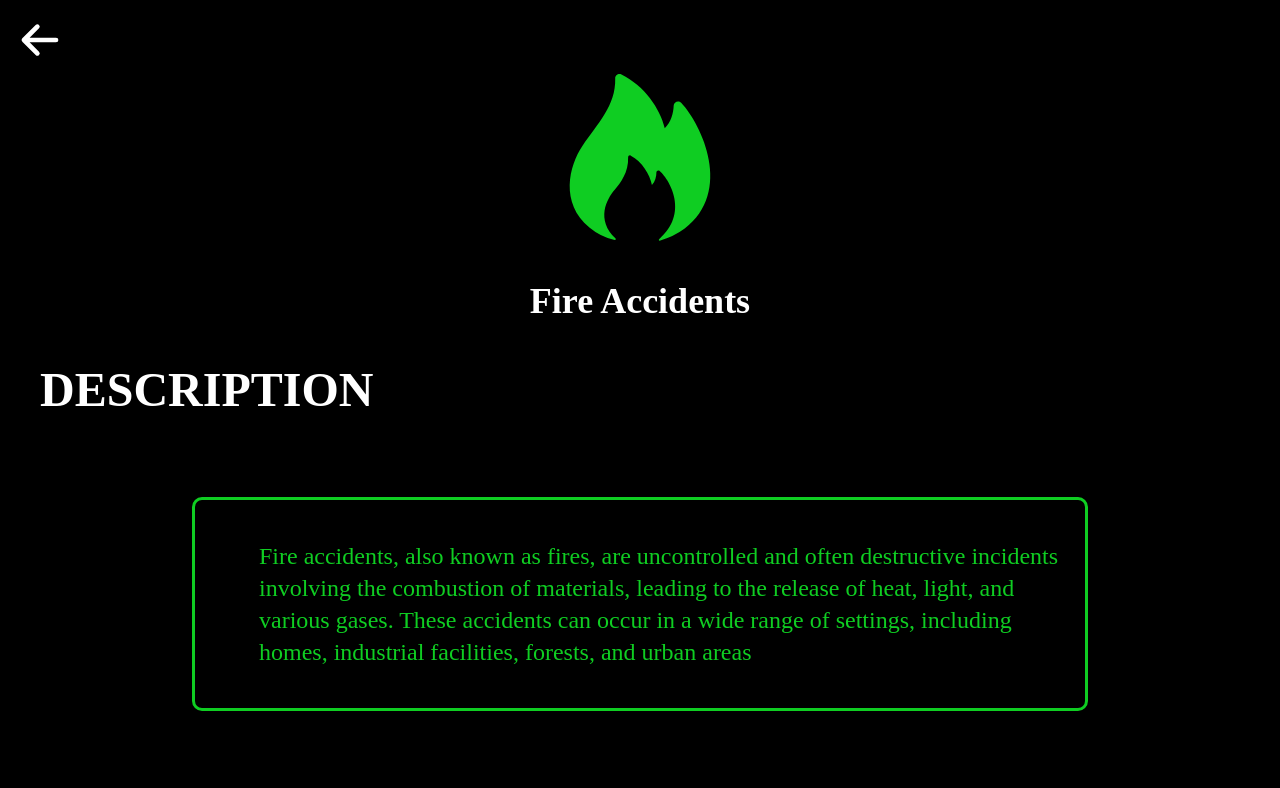
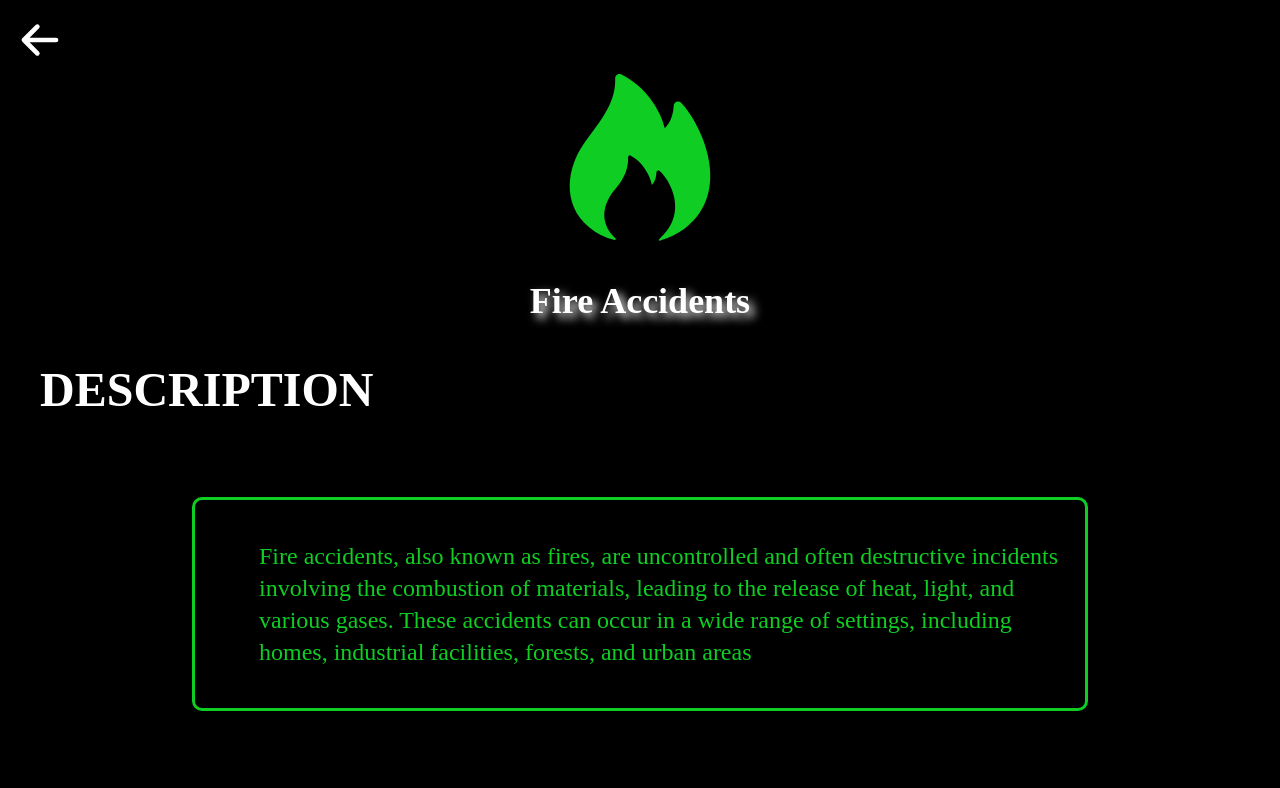
Before and after one commit to manoj-098/SafetyFirstHub, a plain HTML site: page subpage_1.html in a window 1280 px wide. Shown: the top 788 px of the page. Drawn offline with Linux system fonts and the light colour scheme.

Commit message:
Update subpage_style.css

```diff
--- a/subpage_style.css
+++ b/subpage_style.css
@@ -21,6 +21,9 @@ body{
 h1{
     padding:0 0 5vh 5vh;
 }
+h2{
+        text-shadow:5px 5px 10px white;
+    }
 .nav img{
     height:8vh;
 }
```
